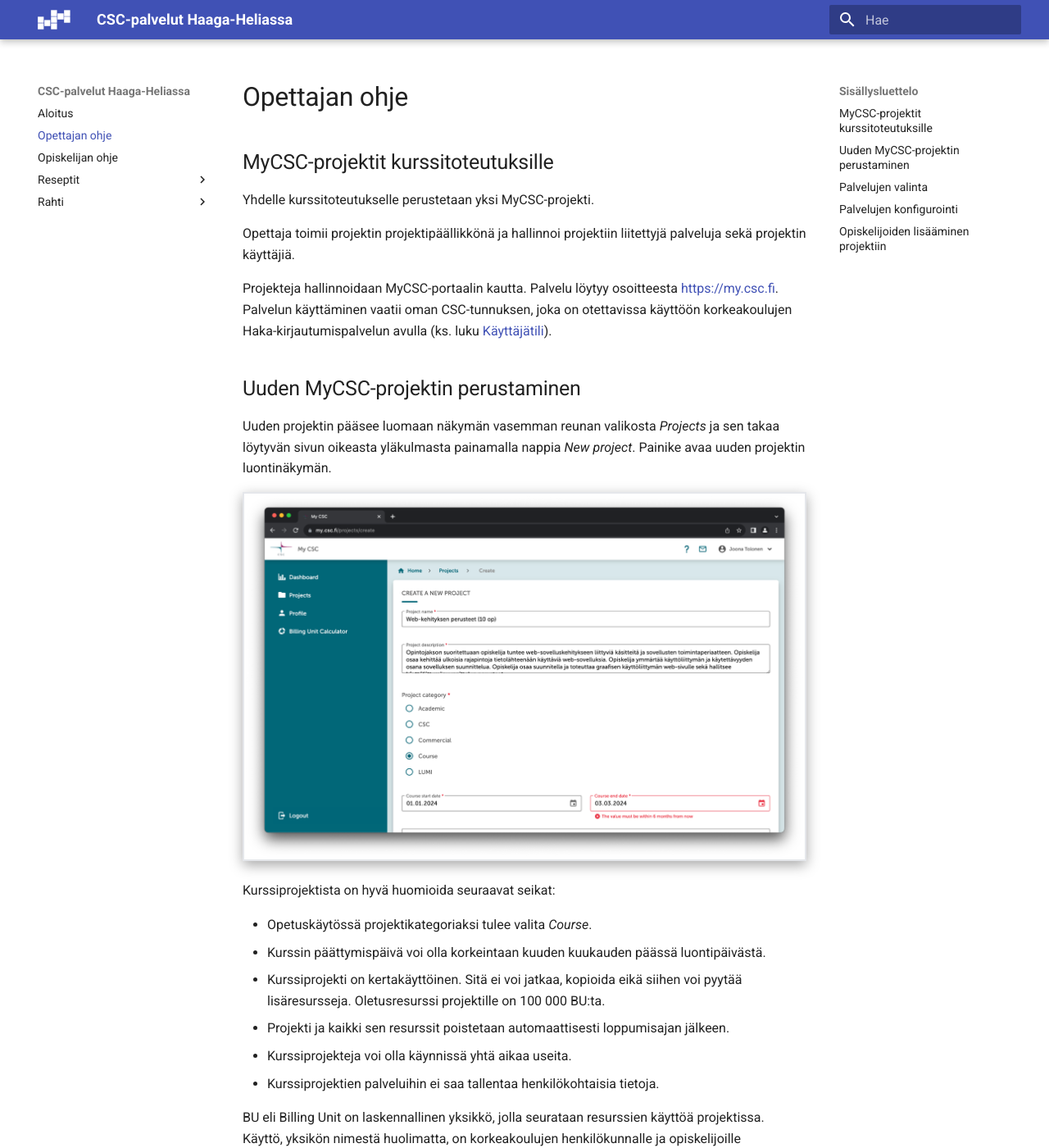
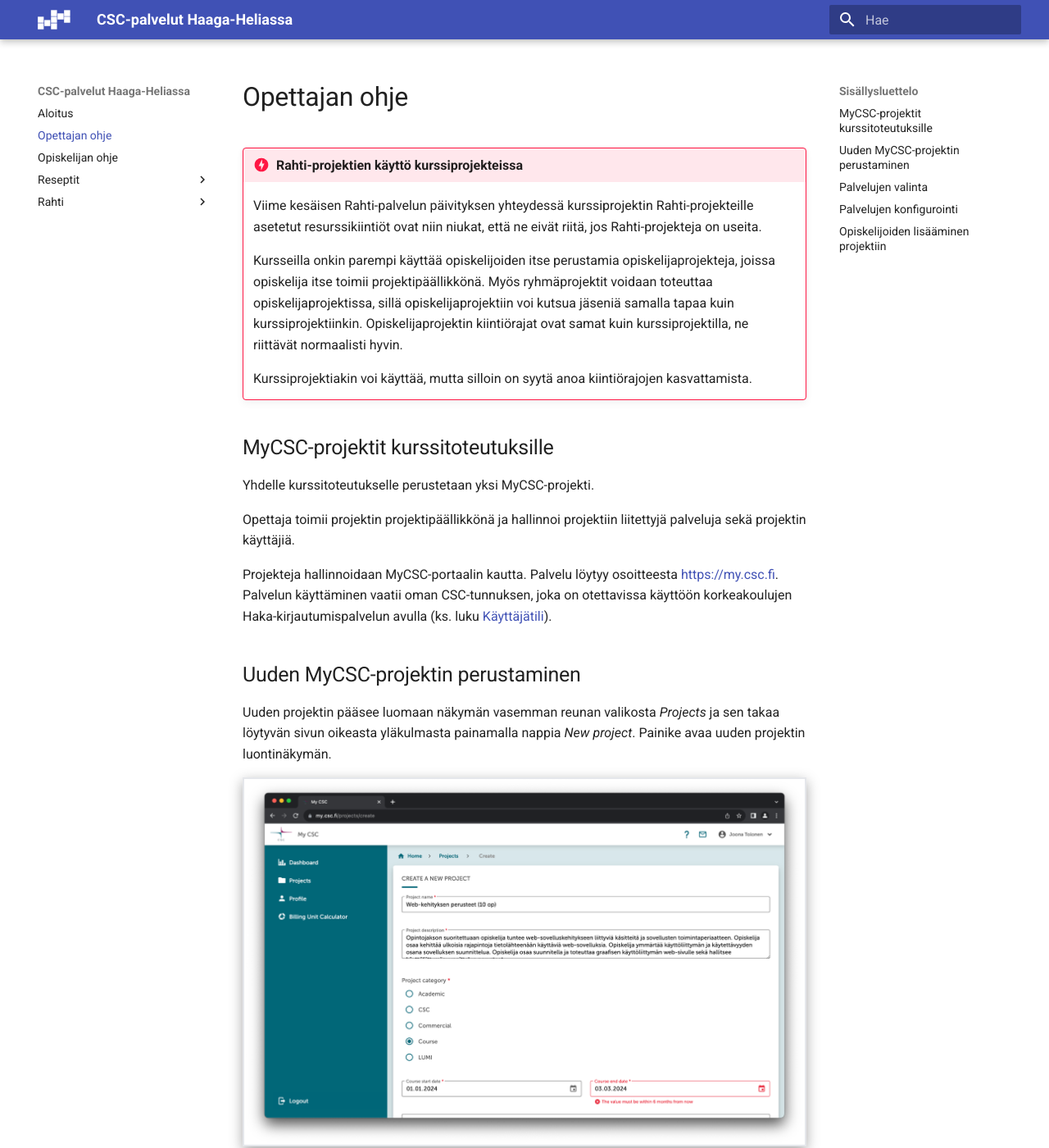
Before and after one commit to haagahelia/hh-csc-docs, an MkDocs documentation site: the page built from docs/opettajan_ohje.md, in a window 1280 px wide and 1400 px high. Shown: the whole window at 82% size. Built offline with MkDocs 1.6.1 and Material for MkDocs 9.7.7, drawn with Linux system fonts in a browser that asks for light colours.

Commit message:
Päivitetty ohjetta kurssiprojektien käytöstä. Vanhentuneita kuvia poistettu projektista

```diff
--- a/docs/opettajan_ohje.md
+++ b/docs/opettajan_ohje.md
@@ -1,4 +1,12 @@
 # Opettajan ohje
+
+!!! danger "Rahti-projektien käyttö kurssiprojekteissa"
+
+    Viime kesäisen Rahti-palvelun päivityksen yhteydessä kurssiprojektin Rahti-projekteille asetetut resurssikiintiöt ovat niin niukat, että ne eivät riitä, jos Rahti-projekteja on useita.
+
+    Kursseilla onkin parempi käyttää opiskelijoiden itse perustamia opiskelijaprojekteja, joissa opiskelija itse toimii projektipäällikkönä. Myös ryhmäprojektit voidaan toteuttaa opiskelijaprojektissa, sillä opiskelijaprojektiin voi kutsua jäseniä samalla tapaa kuin kurssiprojektiinkin. Opiskelijaprojektin kiintiörajat ovat samat kuin kurssiprojektilla, ne riittävät normaalisti hyvin.
+
+    Kurssiprojektiakin voi käyttää, mutta silloin on syytä anoa kiintiörajojen kasvattamista.
 
 ## MyCSC-projektit kurssitoteutuksille
 
--- a/docs/stylesheets/extra.css
+++ b/docs/stylesheets/extra.css
@@ -15,3 +15,12 @@
 .tabbed-content {
   border-bottom: 0.1rem solid #e5e7eb;
 }
+
+.md-typeset table:not([class]) {
+  font-size: .75rem;
+}
+
+.md-typeset .admonition,
+.md-typeset details {
+ font-size: 1em;
+}
```
Also changed, not shown: docs/img/mycsc_project_number.png (deleted), docs/rahti/img/mysql_create_secret.png (deleted), docs/rahti/img/rahti_dbconfig_ui.png (deleted), docs/rahti/img/rahti_edit_deployment_config.png (deleted).
